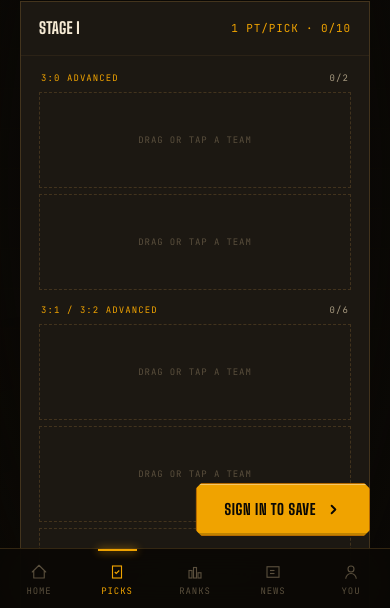
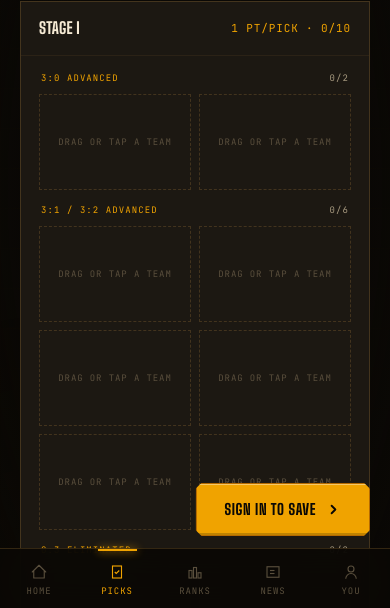
Before and after one commit to phattbeats/phatt-picks, a Next.js app: page /picks in a window 390 px wide. Shown: the part 232-840 px from the top of the page. Built offline with nearby package versions, Linux system fonts and the light colour scheme; no server answers; the database is empty.

Commit message:
PHA-877: portrait pick slots, 2x logos, wider desktop shell
Apply Swiss slot tile-grid at all viewport sizes (was tablet+ only).
Mobile now shows 3-per-row compact grid instead of full-width banner slots.

```diff
--- a/src/app/globals.css
+++ b/src/app/globals.css
@@ -711,15 +711,17 @@ main.shell.with-nav-action { padding-bottom: calc(152px + env(safe-area-inset-bo
 .coin-sticker.bronze { background: linear-gradient(135deg, #e8955a 0%, #9d5e28 45%, #c97a30 100%); box-shadow: 0 0 0 1px rgba(200,130,70,0.4); }
 .coin-sticker.diamond { background: linear-gradient(135deg, #e8f8ff 0%, #7dd3fc 38%, #3b9fd4 65%, #b9f2ff 100%); box-shadow: 0 0 0 1px rgba(180,230,255,0.5); }
 
+/* Swiss bucket slots — tile grid at all viewport sizes (portrait, matches pool) */
+.bucket-cols.swiss .bucket {
+  display: grid;
+  grid-template-columns: repeat(auto-fill, minmax(100px, 1fr));
+  gap: 8px;
+}
+.bucket-cols.swiss .bucket-label { grid-column: 1 / -1; }
+
 @media (min-width: 768px) {
+  /* 3-column ADVANCE|SURVIVE|ELIMINATE layout on tablet+ */
   .bucket-cols.swiss { grid-template-columns: repeat(3, 1fr); align-items: start; }
-  /* Swiss slots rendered as a tile grid matching the pool — same size, same look */
-  .bucket-cols.swiss .bucket {
-    display: grid;
-    grid-template-columns: repeat(auto-fill, minmax(100px, 1fr));
-    gap: 8px;
-  }
-  .bucket-cols.swiss .bucket-label { grid-column: 1 / -1; }
 }
 
 /* ── PROFILE STATS (mockup 06) ─────────────────────────────────────────── */
```
